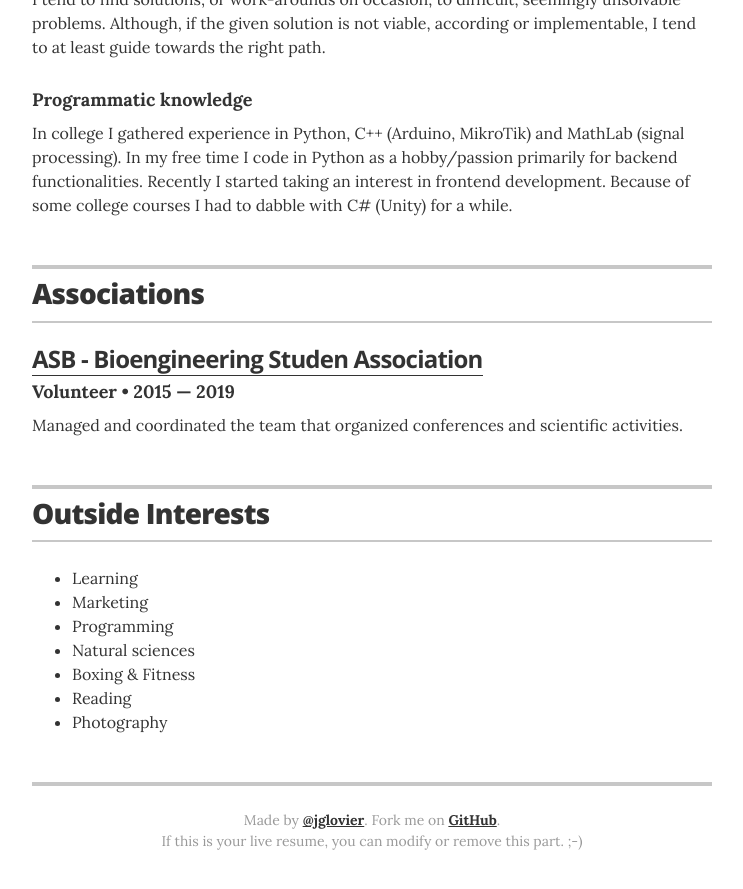
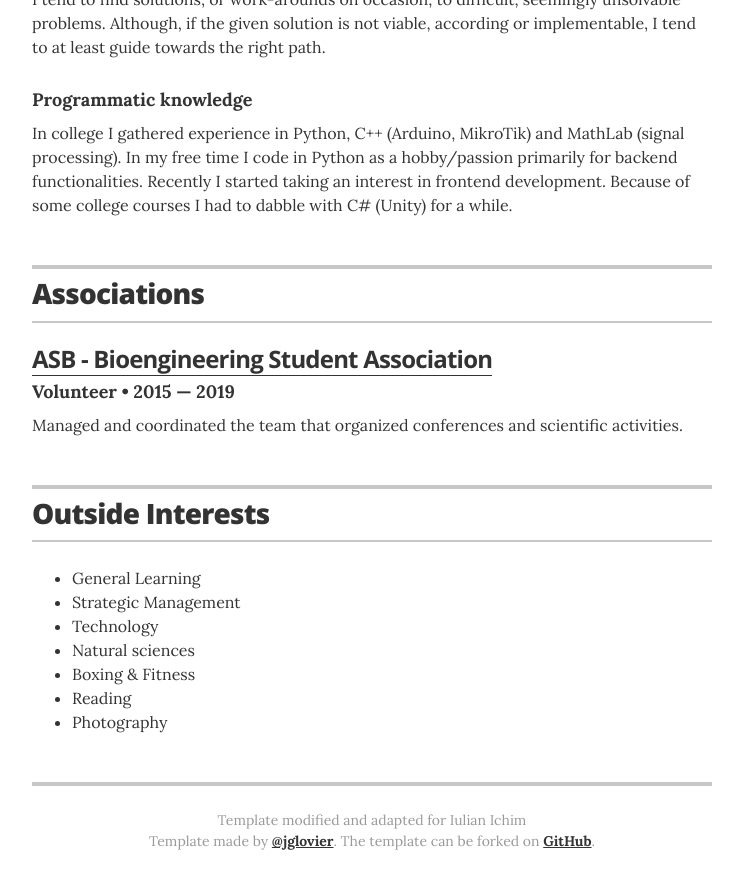
Before and after one commit to IulianIV/iulianiv.github.io, a Jekyll site: the page built from index.html, in a window 1280 px wide and 900 px high, scrolled down 2494 px. Shown: the top 889 px of the window, without its empty margins (268-1011 px from the left). Built offline with Jekyll 4.4.1, drawn with Linux system fonts in a browser that asks for light colours.

Commit message:
Several modifications

```diff
--- a/_config.yml
+++ b/_config.yml
@@ -1,6 +1,6 @@
 # Site settings
 title: "Iulian Ichim"
-description: "Resume of Iulian Ichim. Built with Jekyll and Github Pages. Inspired from a Jekyll template."
+description: "Resume of Iulian Ichim. Built with Jekyll and Github Pages. Inspired from a Jekyll template by @jglovier."
 
 # Build settings
 markdown: kramdown
--- a/_data/associations.yml
+++ b/_data/associations.yml
@@ -1,7 +1,7 @@
 # Associations
 # comment out the urls if you do not wish to display them
 
-- organization: ASB - Bioengineering Studen Association
+- organization: ASB - Bioengineering Student Association
   role: Volunteer
   year: 2015 &mdash; 2019
   url: https://www.asbiasi.ro/
--- a/_data/interests.yml
+++ b/_data/interests.yml
@@ -1,7 +1,7 @@
 # Interests
-- description: Learning
-- description: Marketing
-- description: Programming
+- description: General Learning
+- description: Strategic Management
+- description: Technology
 - description: Natural sciences
 - description: Boxing & Fitness
 - description: Reading
--- a/_data/projects.yml
+++ b/_data/projects.yml
@@ -16,5 +16,5 @@
 - project: Tech Biomed, RO
   role: Founder & Maintainer
   duration: 2020 &mdash; Present
-  url: "https://www.tech-biomed.ro"
+  # url: "https://www.tech-biomed.ro"
   description: Medical Bioengineering & Biotechnology blog focused on the abstractization of complex information found in journals along with the accumulation of possile sparse data regarding the field.
--- a/_layouts/resume.html
+++ b/_layouts/resume.html
@@ -232,8 +232,8 @@
       {% endif %}
 
       <footer class="page-footer">
-        <p class="footer-line">Made by <a href="http://twitter.com/jglovier">@jglovier</a>. Fork me on <a href="https://github.com/jglovier/resume-template">GitHub</a>.</p>
-        <p class="footer-line">If this is your live resume, you can modify or remove this part. ;-)</p>
+        <p class="footer-line">Template modified and adapted for Iulian Ichim</p>
+        <p class="footer-line">Template made by <a href="http://twitter.com/jglovier">@jglovier</a>. The template can be forked on <a href="https://github.com/jglovier/resume-template">GitHub</a>.</p>
       </footer>
 
     </div>
```
